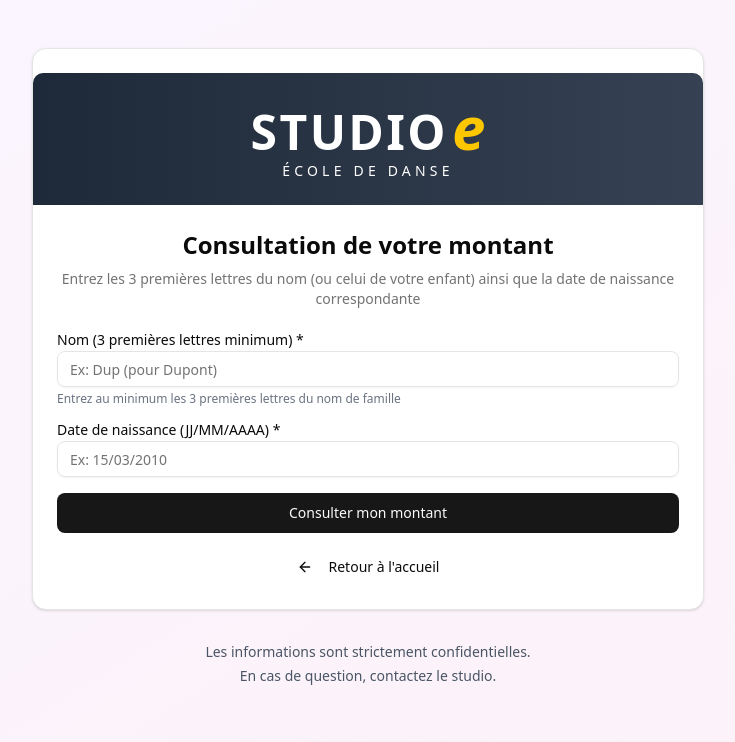
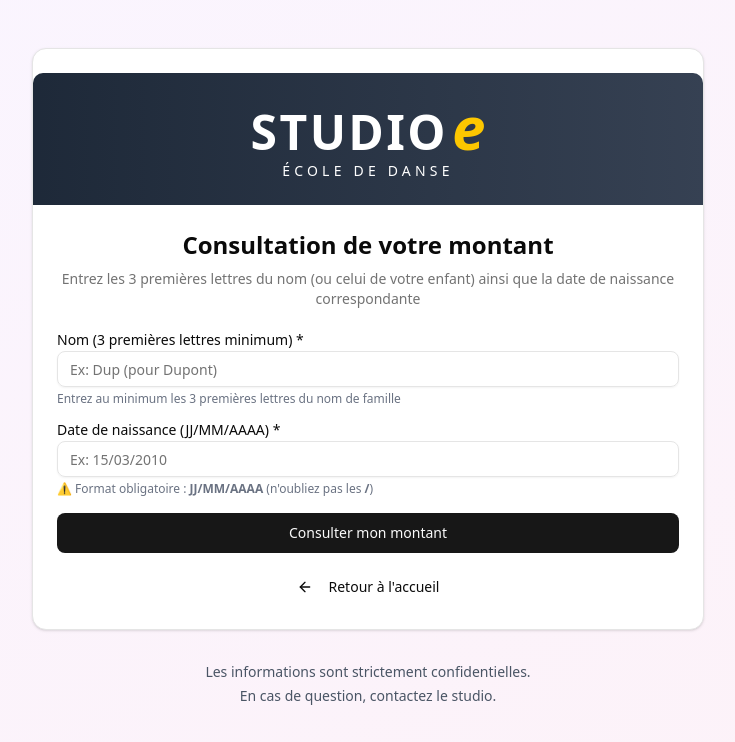
Before and after one commit to Polyx10/studio-paiements, a Next.js app: page /consultation in a window 1280 px wide. Shown: the top 742 px of the page, without its empty margins (272-1007 px from the left). Built offline with nearby package versions, Linux system fonts and the light colour scheme.

Commit message:
Améliorer instructions date de naissance: rappel format JJ/MM/AAAA avec slashes

```diff
--- a/app/consultation/page.tsx
+++ b/app/consultation/page.tsx
@@ -159,6 +159,9 @@ export default function ConsultationPage() {
                     placeholder="Ex: 15/03/2010"
                     className="mt-1"
                   />
+                  <p className="text-xs text-gray-500 mt-1">
+                    ⚠️ Format obligatoire : <strong>JJ/MM/AAAA</strong> (n'oubliez pas les <strong>/</strong>)
+                  </p>
                 </div>
 
                 <Button type="submit" className="w-full" size="lg">
```
